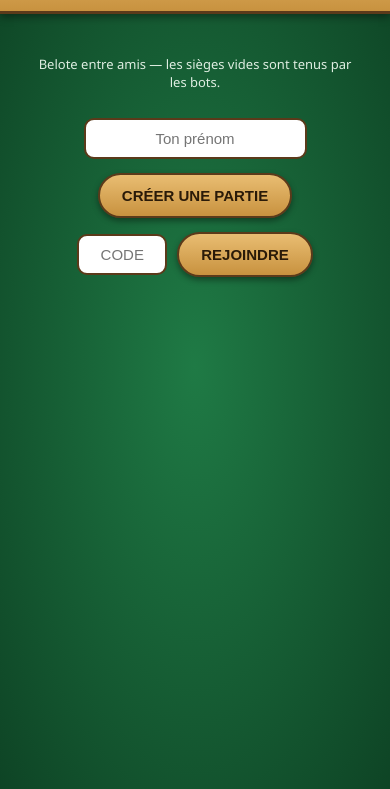
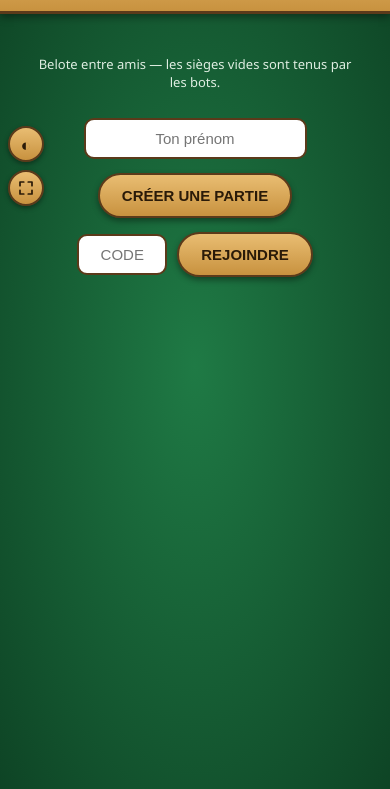
Before and after one commit to Belotelover/BeloteMulti, a website: page public/index.html in a window 390 px wide. Shown: the part 55-844 px from the top of the page. Drawn offline with Linux system fonts and the light colour scheme.

Commit message:
Add files via upload

```diff
--- a/public/index.html
+++ b/public/index.html
@@ -193,6 +193,62 @@
 // les cartes des autres ne sont jamais transmises.
 // ============================================================================
 let ws=null, V=null, PLAYERS=null, ME=-1, CODE=null, TOKEN=null, STARTED=false;
+let clientToast=null;
+
+// ---------- AMBIANCES (client uniquement, aucune regle du jeu ici) ----------
+const THEMES = [
+  {name:'Classique', vars:{}},
+  {name:'Club anglais', vars:{'--wood1':'#8a6440','--wood2':'#5f4028','--wood-dark':'#2f1d10',
+    '--felt1':'#1a4733','--felt2':'#0a2418','--gold1':'#d4b878','--gold2':'#a8863f',
+    '--gold-border':'#4a3a1c','--ink':'#2a2010','--back':'#7d2231'}},
+  {name:'Café de quartier', vars:{'--wood1':'#9c6a4a','--wood2':'#6e4430','--wood-dark':'#3c2418',
+    '--felt1':'#2b4a3f','--felt2':'#132a24','--gold1':'#dba777','--gold2':'#c08552',
+    '--gold-border':'#4d3020','--ink':'#2e1c10','--back':'#96323c'}},
+  {name:'Anthracite', vars:{'--wood1':'#4d5559','--wood2':'#333a3d','--wood-dark':'#1a2022',
+    '--felt1':'#2f3a3d','--felt2':'#161d20','--gold1':'#d6c49b','--gold2':'#bfa77a',
+    '--gold-border':'#4a4436','--ink':'#22262a','--back':'#2c3e63'}},
+  {name:'Cuir & tabac', vars:{'--wood1':'#8a6b48','--wood2':'#5d452c','--wood-dark':'#2e2214',
+    '--felt1':'#3f3a2c','--felt2':'#211d15','--gold1':'#cfb47c','--gold2':'#b9975b',
+    '--gold-border':'#4a3c22','--ink':'#2b2313','--back':'#28513c'}}
+];
+const DEFAULT_VARS = {'--wood1':'#e8bb6e','--wood2':'#c8923f','--wood-dark':'#5b3a1a',
+  '--felt1':'#1f7a45','--felt2':'#0e4425','--gold1':'#e9bd72','--gold2':'#c8923f',
+  '--gold-border':'#5b3a1a','--ink':'#2a1a08','--back':'#a8202a'};
+let themeIndex = 0;
+function applyTheme(){
+  const el=document.documentElement; if(!el||!el.style) return;
+  const vars=Object.assign({}, DEFAULT_VARS, THEMES[themeIndex].vars);
+  for(const k in vars) el.style.setProperty(k, vars[k]);
+}
+function clientToastShow(msg, ms){
+  clientToast=msg; render();
+  setTimeout(()=>{ if(clientToast===msg){ clientToast=null; render(); } }, ms||1500);
+}
+function cycleTheme(){
+  themeIndex=(themeIndex+1)%THEMES.length;
+  applyTheme();
+  clientToastShow(THEMES[themeIndex].name);
+}
+
+// ---------- PLEIN ECRAN ----------
+function svgIcon(paths){
+  return '<svg viewBox="0 0 24 24" width="18" height="18" fill="none" stroke="currentColor" '
+       + 'stroke-width="2.3" stroke-linecap="round" stroke-linejoin="round">'+paths+'</svg>';
+}
+const ICON_EXPAND   = svgIcon('<path d="M4 9V4h5M20 9V4h-5M4 15v5h5M20 15v5h-5"/>');
+const ICON_CONTRACT = svgIcon('<path d="M9 4v5H4M15 4v5h5M9 20v-5H4M15 20v-5h5"/>');
+function isFullscreen(){ return !!(document.fullscreenElement || document.webkitFullscreenElement); }
+function toggleFullscreen(){
+  const el=document.documentElement; if(!el) return;
+  if(isFullscreen()){ const exit=document.exitFullscreen||document.webkitExitFullscreen; if(exit) exit.call(document); return; }
+  const req=el.requestFullscreen||el.webkitRequestFullscreen;
+  if(!req){ clientToastShow("Ajoutez le jeu à l'écran d'accueil pour le plein écran", 2800); return; }
+  const r=req.call(el);
+  if(r && r.catch) r.catch(()=>clientToastShow('Plein écran refusé par le navigateur', 2200));
+}
+document.addEventListener('fullscreenchange', render);
+document.addEventListener('webkitfullscreenchange', render);
+
 let showLast=false, showChat=false;
 
 const SUITS=['\u2665','\u2666','\u2663','\u2660'];
@@ -229,10 +285,11 @@ function connect(then){
 }
 function send(o){ if(ws && ws.readyState===1) ws.send(JSON.stringify(o)); }
 
+const SUIT_COLORS = {'\u2665':'#c1272d', '\u2666':'#e07b1f', '\u2663':'#1a1a1a', '\u2660':'#1c3f66'};
 function cardEl(c, cls, onClick){
-  const red = c.suit==='\u2665'||c.suit==='\u2666';
   const d=document.createElement('div');
-  d.className='card '+(red?'red':'blk')+(cls?' '+cls:'');
+  d.className='card'+(cls?' '+cls:'');
+  d.style.color = SUIT_COLORS[c.suit];
   d.innerHTML='<div class="r1">'+c.rank+c.suit+'</div><div class="suit-big">'+c.suit+'</div><div class="r2">'+c.rank+c.suit+'</div>';
   if(onClick) d.onclick=onClick;
   return d;
@@ -241,6 +298,19 @@ function cardEl(c, cls, onClick){
 function render(){
   const root=document.getElementById('root');
   root.innerHTML='';
+
+  // boutons ronds ambiance + plein ecran : disponibles sur TOUS les ecrans, y compris l'accueil
+  const tb=iconBtn('ib-l1','\u25D0','Changer l\'ambiance', cycleTheme);
+  root.appendChild(tb);
+  const fb=document.createElement('div'); fb.className='icon-btn ib-l2';
+  fb.innerHTML = isFullscreen() ? ICON_CONTRACT : ICON_EXPAND;
+  fb.title = isFullscreen() ? 'Quitter le plein écran' : 'Plein écran';
+  fb.onclick = toggleFullscreen;
+  root.appendChild(fb);
+  if(clientToast){
+    const tt=document.createElement('div'); tt.className='theme-toast'; tt.textContent=clientToast;
+    root.appendChild(tt);
+  }
 
   // ---------- accueil ----------
   if(ME<0){
@@ -311,6 +381,14 @@ function render(){
   row.innerHTML='<span class="team nous">Nous <small>'+Math.min(nous,1000)+'/1000</small></span>'
     +'<span class="team eux">Eux <small>'+Math.min(eux,1000)+'/1000</small></span>';
   hud.appendChild(row);
+
+  // code de la partie, toujours visible (meme en cours de jeu) pour qu'un ami puisse rejoindre
+  if(CODE){
+    const cw=document.createElement('div'); cw.className='hud-round';
+    cw.style.color='#f4d99a';
+    cw.innerHTML='Code de la partie : <b style="letter-spacing:2px;font-size:13px">'+CODE+'</b>';
+    hud.appendChild(cw);
+  }
   if(V.screen==='play' && V.taker!==null){
     const r2=document.createElement('div'); r2.className='hud-round';
     const tn = nameOf(V.taker);
@@ -433,7 +511,7 @@ function render(){
       for(const s of ['\u2665','\u2666','\u2663','\u2660']){
         if(s===V.turnedCard.suit) continue;
         const sb=document.createElement('button'); sb.className='suit-btn'; sb.textContent=s;
-        sb.style.color=(s==='\u2665'||s==='\u2666')?'#c1272d':'#1a1a1a';
+        sb.style.color=SUIT_COLORS[s];
         sb.onclick=()=>send({type:'suit', suit:s});
         b.appendChild(sb);
       }
@@ -532,6 +610,7 @@ function overlay(root, onBg){
 
 // tentative de reconnexion au chargement
 (function(){
+  applyTheme();
   const saved=sessionStorage.getItem('belote');
   if(saved){
     try{ const {code,token}=JSON.parse(saved);
```
